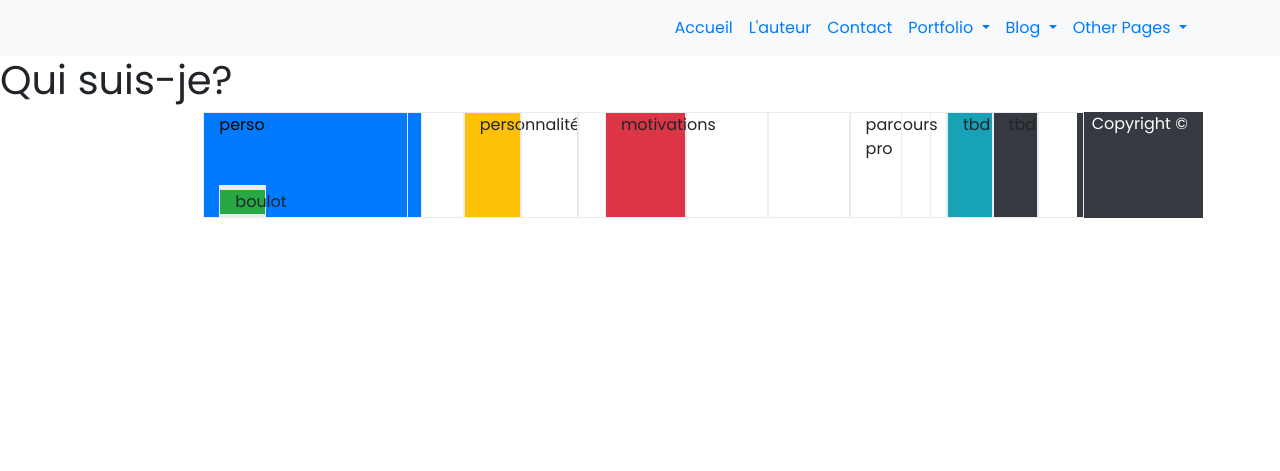
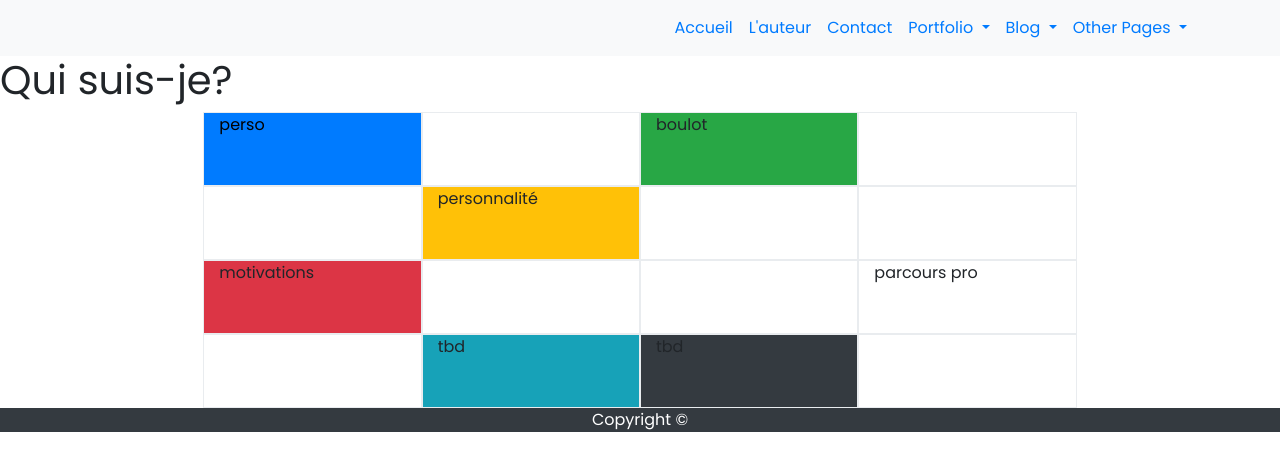
Before and after one commit to OrgaEvolutions/Nathoup.github.io, a Jekyll site: the page built from auteur.html, in a window 1280 px wide. Shown: the top 471 px of the page. Built offline with Jekyll 4.4.1, drawn with Linux system fonts in a browser that asks for light colours; nearby versions of some CDN libraries; some web fonts are replaced.

Commit message:
Update auteur.html

```diff
--- a/auteur.html
+++ b/auteur.html
@@ -15,12 +15,12 @@ title: Présentation de l'auteur
           perso<br><br><br>
         </a>
 
-        <div class="col-md-3 border" style="color: gray;">
          <div class="collapse" id="perso">
           <span class="glyphicon glyphicon-collapse-down center"></span>
           Rudy Melissa
         </div>
       </div>
+
       <div class="col-md-3 border">
       </div>
 
```
